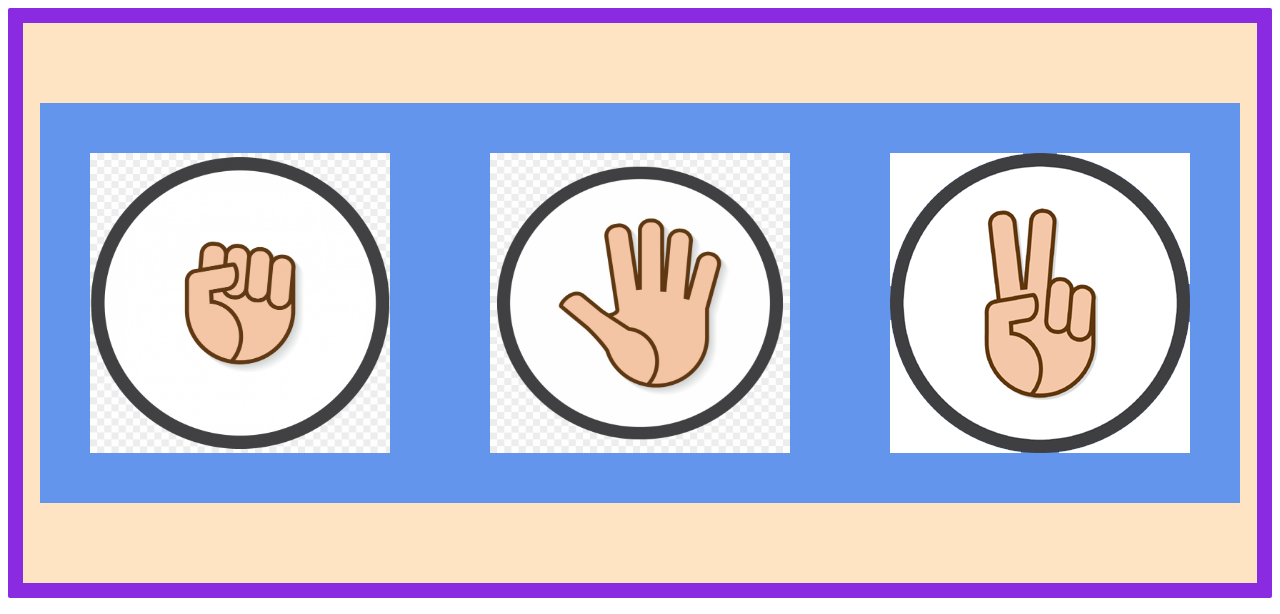
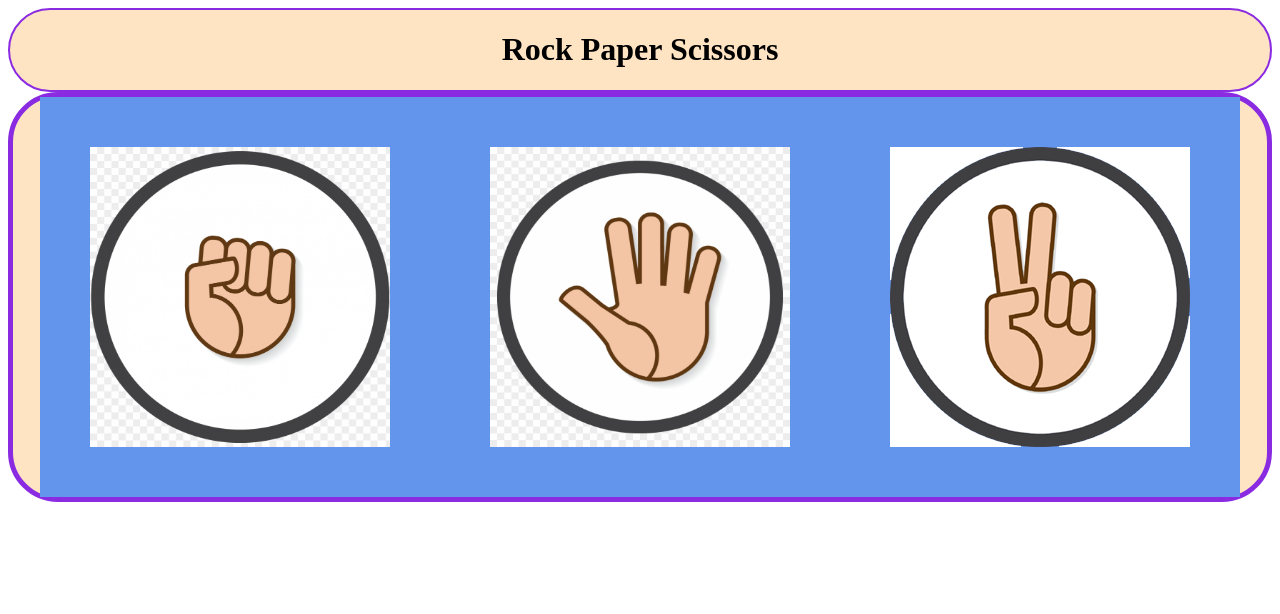
Before and after one commit to yassh29/Rock-Paper-Scissors, a plain HTML site: page index.html in a window 1280 px wide. Drawn offline with Linux system fonts and the light colour scheme.

Commit message:
Changes in index and style

```diff
--- a/index.html
+++ b/index.html
@@ -9,6 +9,9 @@
 	</head>
 	<body>
 		<script src="gameTemp.js"></script>
+		<div class="heading">
+			<h1>Rock Paper Scissors</h1>
+		</div>
 		<div class="whole-page">
 			<div class="icons">
 				<img
--- a/style.css
+++ b/style.css
@@ -1,11 +1,19 @@
+.heading {
+	display: flex;
+	justify-content: center;
+	background-color: bisque;
+	border: 2px solid blueviolet;
+	border-radius: 50px;
+}
+
 .whole-page {
 	display: flex;
 	justify-content: center;
-	margin: auto;
+	/* margin: auto; */
 	background-color: bisque;
-	border: 15px solid blueviolet;
-	border-radius: 2px;
-	padding: 5em;
+	border: 5px solid blueviolet;
+	border-radius: 50px;
+	/* padding: 5em; */
 }
 .whole-page h1 {
 	text-align: center;
@@ -21,6 +29,11 @@
 .icons img {
 	padding: 50px;
 	color: aquamarine;
+}
+
+.icons img:hover {
+	opacity: 0.5;
+	cursor: pointer;
 }
 
 .images {
```
